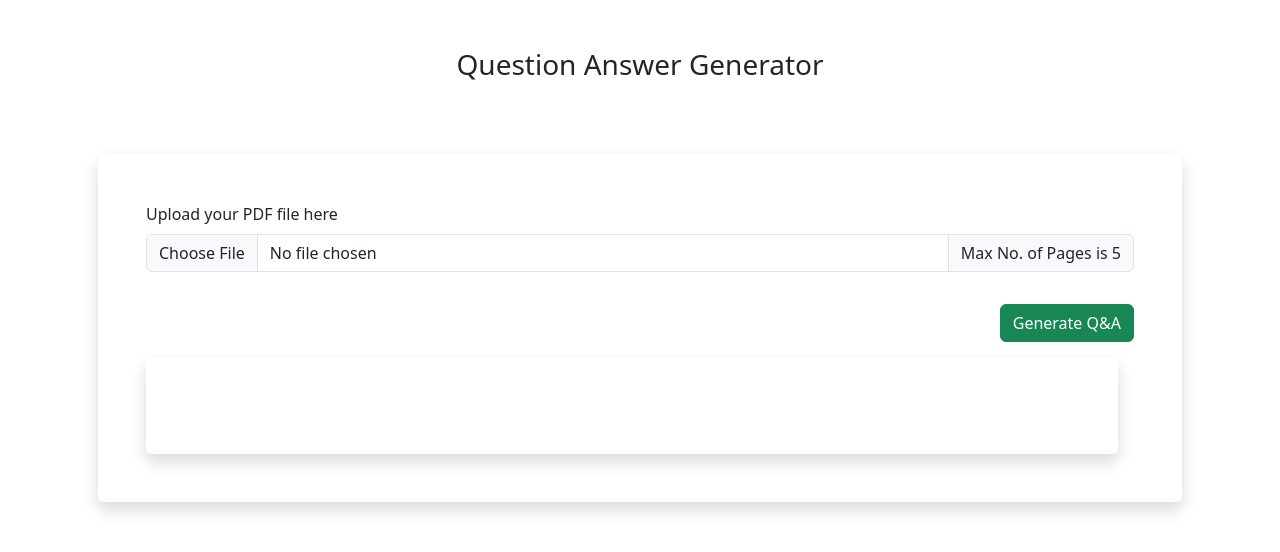
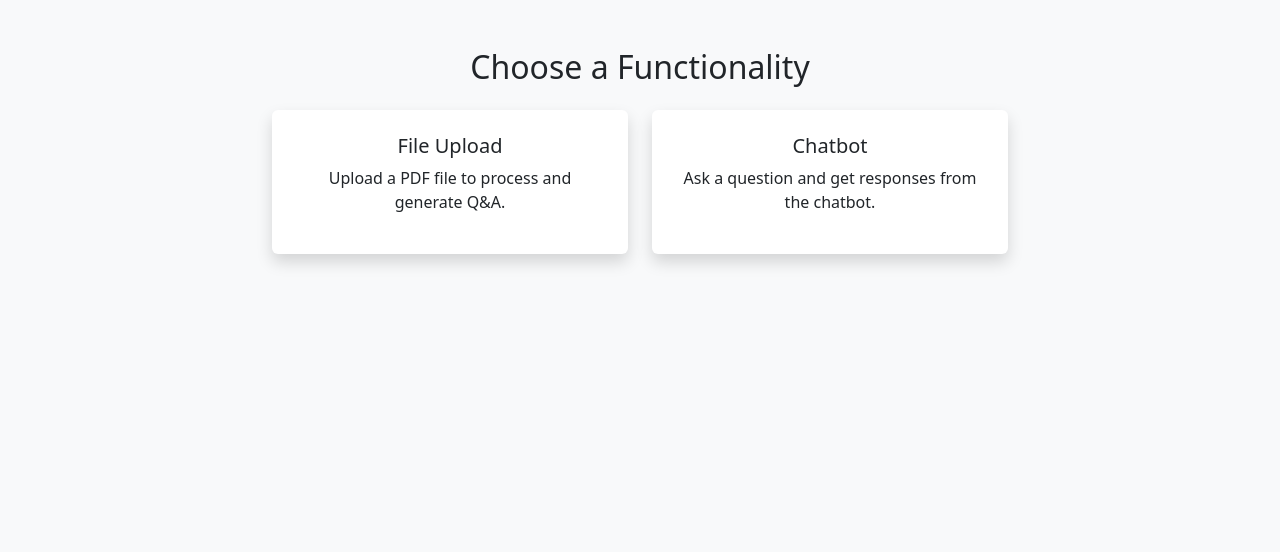
Before and after one commit to Sankarganesh2020/qag, a FastAPI app: page / in a window 1280 px wide. Shown: the top 552 px of the page. Run offline with FastAPI, Linux system fonts and the light colour scheme; some libraries are stand-ins or nearby versions.

Commit message:
Added website chatbot

```diff
--- a/app.py
+++ b/app.py
@@ -1,5 +1,5 @@
 from fastapi import FastAPI, Form, Request, Response, File, Depends, HTTPException, status
-from fastapi.responses import RedirectResponse
+from fastapi.responses import RedirectResponse, HTMLResponse, JSONResponse
 from fastapi.staticfiles import StaticFiles
 from fastapi.templating import Jinja2Templates
 from fastapi.encoders import jsonable_encoder
@@ -8,7 +8,7 @@
 import aiofiles
 import json
 import csv
-from src.helper import llm_qa_gen_pipeline
+from src.helper import llm_qa_gen_pipeline, llm_website_content_pipeline, get_website_chatbot_response
 
 
 app = FastAPI()
@@ -21,9 +21,19 @@
 async def index(request: Request):
     return templates.TemplateResponse("index.html", {"request": request})
 
+@app.get("/file_generate_qa", response_class=HTMLResponse)
+async def file_upload(request: Request):
+    """Render the file upload page."""
+    return templates.TemplateResponse("file_generate_qa.html", {"request": request})
 
-@app.post("/upload")
-async def chat(request: Request, pdf_file: bytes = File(), filename: str = Form(...)):
+
+@app.get("/website_chatbot", response_class=HTMLResponse)
+async def website_chatbot(request: Request):
+    """Render the chatbot page."""
+    return templates.TemplateResponse("website_chatbot.html", {"request": request})
+
+@app.post("/generate_qa_from_upload")
+async def generate_qa_from_upload(request: Request, pdf_file: bytes = File(), filename: str = Form(...)):
     base_folder = 'static/docs/'
     if not os.path.isdir(base_folder):
         os.mkdir(base_folder)
@@ -37,7 +47,7 @@
     return res
 
 
-def get_csv(file_path):
+def get_qa_csv(file_path):
     answer_generation_chain, ques_list = llm_qa_gen_pipeline(file_path)
     base_folder = 'static/output/'
     if not os.path.isdir(base_folder):
@@ -58,12 +68,46 @@
     return output_file
 
 
-@app.post("/analyze")
-async def chat(request: Request, pdf_filename: str = Form(...)):
-    output_file = get_csv(pdf_filename)
+@app.post("/analyze_prepare_qa")
+async def analyze_prepare_qa(request: Request, pdf_filename: str = Form(...)):
+    output_file = get_qa_csv(pdf_filename)
     response_data = jsonable_encoder(json.dumps({"output_file": output_file}))
     res = Response(response_data)
     return res
+
+@app.post("/get_website_content")
+async def get_website_content(request: Request):
+    """Process the website URL and prepare embeddings."""
+    data = await request.json()
+    url = data.get("url")
+    if not url:
+        return JSONResponse({"success": False, "error": "Invalid URL"}, status_code=400)
+
+    # Process the URL (scrape content, generate embeddings, etc.)
+    try:
+        success = llm_website_content_pipeline(url)  # Your custom logic for RAG
+        if success:
+            return {"success": True}
+        else:
+            return JSONResponse({"success": False, "error": "Failed to process URL"}, status_code=500)
+    except Exception as e:
+        return JSONResponse({"success": False, "error": str(e)}, status_code=500)
+
+@app.post("/chat_with_website_content")
+async def chat_with_website_content(request: Request):
+    """Handle chatbot queries based on processed content."""
+    data = await request.json()
+    question = data.get("question")
+    if not question:
+        return JSONResponse({"answer": "Invalid question"}, status_code=400)
+
+    try:
+        # Get the response using RAG
+        website_qa_chain = get_website_chatbot_response()  # Your custom RAG logic
+        answer = website_qa_chain.invoke({"input": question})
+        return {"answer": answer.get("answer")}
+    except Exception as e:
+        return JSONResponse({"answer": f"Error: {str(e)}"}, status_code=500)
 
 
 
--- a/templates/index.html
+++ b/templates/index.html
@@ -2,168 +2,43 @@
 <html lang="en">
 <head>
     <meta charset="UTF-8">
-    <meta http-equiv="X-UA-Compatible" content="IE=edge">
     <meta name="viewport" content="width=device-width, initial-scale=1.0">
-    <title>Document</title>
-    <link href="https://cdn.jsdelivr.net/npm/bootstrap@5.3.1/dist/css/bootstrap.min.css" rel="stylesheet" integrity="sha384-4bw+/aepP/YC94hEpVNVgiZdgIC5+VKNBQNGCHeKRQN+PtmoHDEXuppvnDJzQIu9" crossorigin="anonymous">
-
+    <title>Functionality Selection</title>
+    <link href="https://cdn.jsdelivr.net/npm/bootstrap@5.3.1/dist/css/bootstrap.min.css" rel="stylesheet">
     <style>
-        #loader, #download {
-            display: none;
+        .card {
+            cursor: pointer;
+            transition: 0.3s ease;
         }
-
-        .font-large {
-            font-size: 150px;
+        .card:hover {
+            background-color: #f8f9fa;
+            box-shadow: 0 5px 15px rgba(0, 0, 0, 0.1);
         }
     </style>
 </head>
-<body class="bg-white">
-    <section>
-        <div class="container-fluid">
-            <div class="row">
-                <div class="cl-sm-12 text-center p-5 text-dark">
-                    <h3>Question Answer Generator</h3>
-                </div>
+<body class="bg-light">
+    <div class="container text-center mt-5">
+        <h2 class="mb-4">Choose a Functionality</h2>
+        <div class="row justify-content-center">
+            <!-- Link to File Upload Page -->
+            <div class="col-md-4">
+                <a href="/file_generate_qa" class="text-decoration-none text-dark">
+                    <div class="card p-4 shadow border-0">
+                        <h5>File Upload</h5>
+                        <p>Upload a PDF file to process and generate Q&A.</p>
+                    </div>
+                </a>
             </div>
-
-        </div>
-    </section>
-    <section class="mb-4">
-        <div class="container">
-            <div class="row">
-                <div class="cl-sm-12">
-                    <div class="card p-5 shadow border-0 m-3">
-                        <div class="mb-3">
-                            <label for="exampleFormControlInput1" class="form-label">Upload your PDF file here</label>
-                            <div class="input-group mb-3">
-                                <input type="file" class="form-control" id="pdf-file">
-                                <label class="input-group-text" for="pdf-file">Max No. of Pages is 5</label>
-                            </div>
-                          </div>
-                          <div class="mb-3 text-end">
-                            <button type="button" id="upload-btn" class="btn btn-md btn-success">Generate Q&A</button>
-                        </div>
-                        <div class="card shadow border-0 p-5 me-3">
-                            <div id="loader" class="text-center">
-                                <i class="fa-solid fa-spinner fa-spin-pulse font-large"></i>
-                            </div>
-                            <div id="download" class="text-center">
-                                <a href="" id="download-btn" class="btn btn-md btn-warning" download><i class="fas fa-download font-large"></i></a>
-                            </div>
-                        </div>
+            <!-- Link to Chatbot Page -->
+            <div class="col-md-4">
+                <a href="/website_chatbot" class="text-decoration-none text-dark">
+                    <div class="card p-4 shadow border-0">
+                        <h5>Chatbot</h5>
+                        <p>Ask a question and get responses from the chatbot.</p>
                     </div>
-                </div>
+                </a>
             </div>
         </div>
-    </section>
-
-    <script src="https://cdn.jsdelivr.net/npm/bootstrap@5.3.1/dist/js/bootstrap.bundle.min.js" integrity="sha384-HwwvtgBNo3bZJJLYd8oVXjrBZt8cqVSpeBNS5n7C8IVInixGAoxmnlMuBnhbgrkm" crossorigin="anonymous"></script>
-    <script src="https://kit.fontawesome.com/1da99de032.js" crossorigin="anonymous"></script>
-    <script src="https://code.jquery.com/jquery-3.5.1.js"></script>
-    <script src="//cdn.jsdelivr.net/npm/sweetalert2@11"></script>
-    <script src="https://cdnjs.cloudflare.com/ajax/libs/pdf.js/2.11.338/pdf.min.js"></script>
-
-    <script>
-        let loader = document.getElementById('loader');
-        let download = document.getElementById('download');
-        let viewPdf = document.getElementById('view-pdf');
-        let downloadBtn = document.getElementById('download-btn');
-
-        $(document).ready(function () {
-            $("#upload-btn").click(async function (event) {
-                event.preventDefault();
-                const formData = new FormData();
-                const fileInput = document.getElementById('pdf-file') ;
-                var file = fileInput.files[0];
-
-                formData.append('pdf_file', file);
-                formData.append('filename', file.name)
-                let response = await fetch('/upload', {
-                    method: "POST",
-                    body: formData
-                });
-                processUploadResponse(response);
-            });
-        });
-
-        async function processUploadResponse(response){
-            switch (response.status) {
-                case 400:
-                    Swal.fire({
-                        icon: 'error',
-                        title: 'Oops!!!',
-                        text: "Sorry, Couldn't be able to upload your pdf!!!",
-                        confirmButtonColor: "#15011d"
-                    }).then(function() {
-                        window.location.reload();
-                    });
-                  break;
-                case 200:
-                    var json = await response.json();
-                    if (json.msg == "error") {
-                        Swal.fire({
-                            icon: 'error',
-                            title: 'Oops!',
-                            text: 'Maximum number of pages exceeded.',
-                            confirmButtonColor: "#545454"
-                        }).then(function() {
-                            window.location.reload();
-                        });
-                    }else {
-                        loader.style.display = "block";
-                        download.style.display = "none";
-                        const formData = new FormData();
-                        formData.append('pdf_filename', json.pdf_filename)
-                        fetch('/analyze', {
-                            method: "POST",
-                            body: formData
-                        }).then(processAnalyzeResponse)
-                    }
-
-                    break;
-                default:
-                    Swal.fire({
-                        icon: 'error',
-                        title: 'Oops!!!',
-                        text: "There is a "+response.status+" error. Please contact admin for support.",
-                        confirmButtonColor: "#15011d"
-                    }).then(function() {
-                        window.location.reload();
-                    });
-            }
-        }
-
-        async function processAnalyzeResponse(response){
-            switch (response.status) {
-                case 400:
-                    Swal.fire({
-                        icon: 'error',
-                        title: 'Oops!!!',
-                        text: "Sorry, Couldn't be able to analyze your pdf!!!",
-                        confirmButtonColor: "#15011d"
-                    }).then(function() {
-                        window.location.reload();
-                    });
-                  break;
-                case 200:
-                    loader.style.display = "none";
-                    download.style.display = "block";
-                    var json = await response.json();
-                    downloadBtn.setAttribute('href', "../"+json.output_file)
-                    break;
-                default:
-                    Swal.fire({
-                        icon: 'error',
-                        title: 'Oops!!!',
-                        text: "There is a "+response.status+" error. Please contact admin for support.",
-                        confirmButtonColor: "#15011d"
-                    }).then(function() {
-                        window.location.reload();
-                    });
-            }
-        }
-
-
-    </script>
+    </div>
 </body>
 </html>
```
Also changed, not shown: src/helper.py (+61 -6 lines), templates/file_generate_qa.html (added, +169 -0 lines), templates/website_chatbot.html (added, +113 -0 lines), 1 other file.
